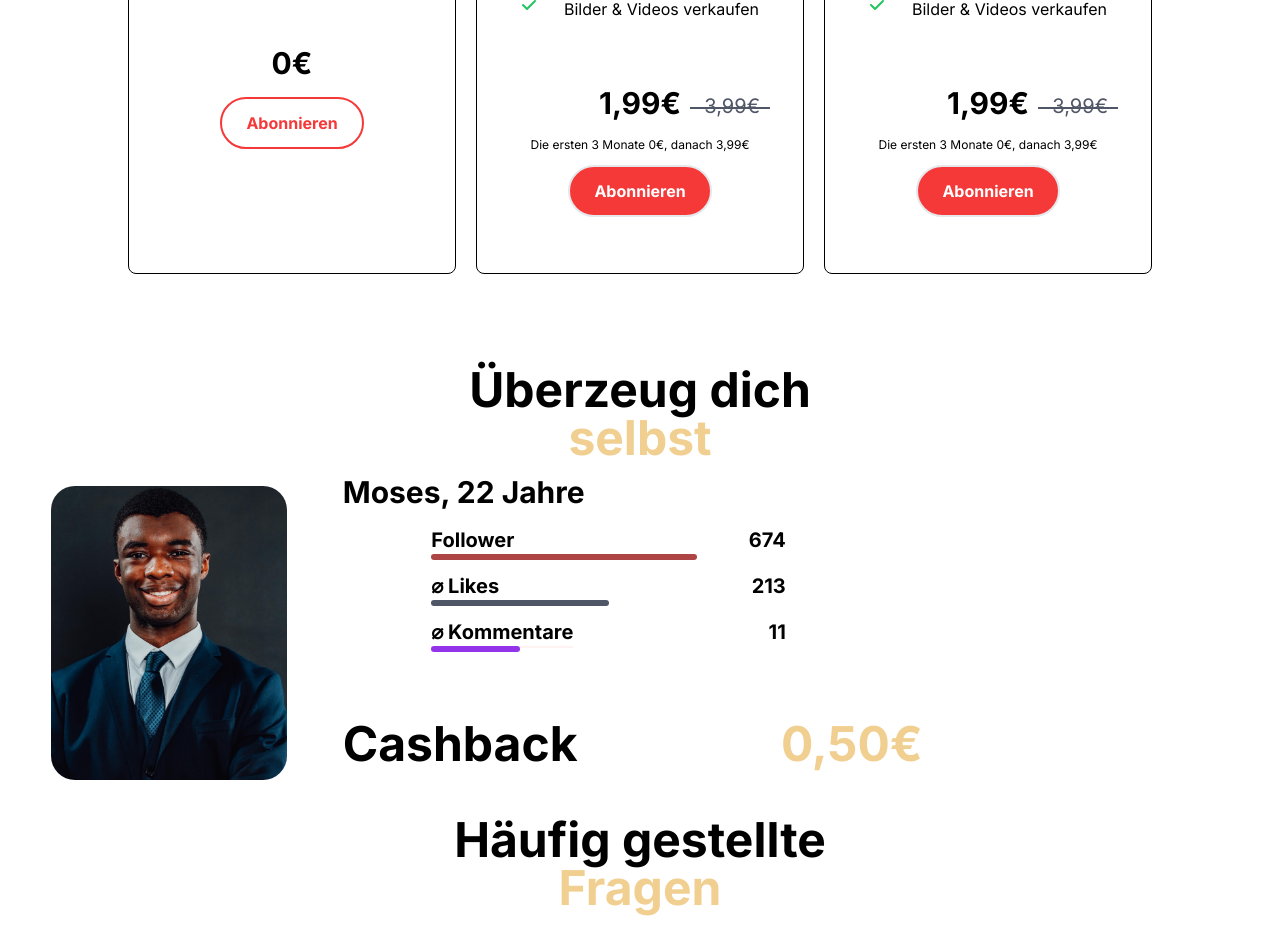
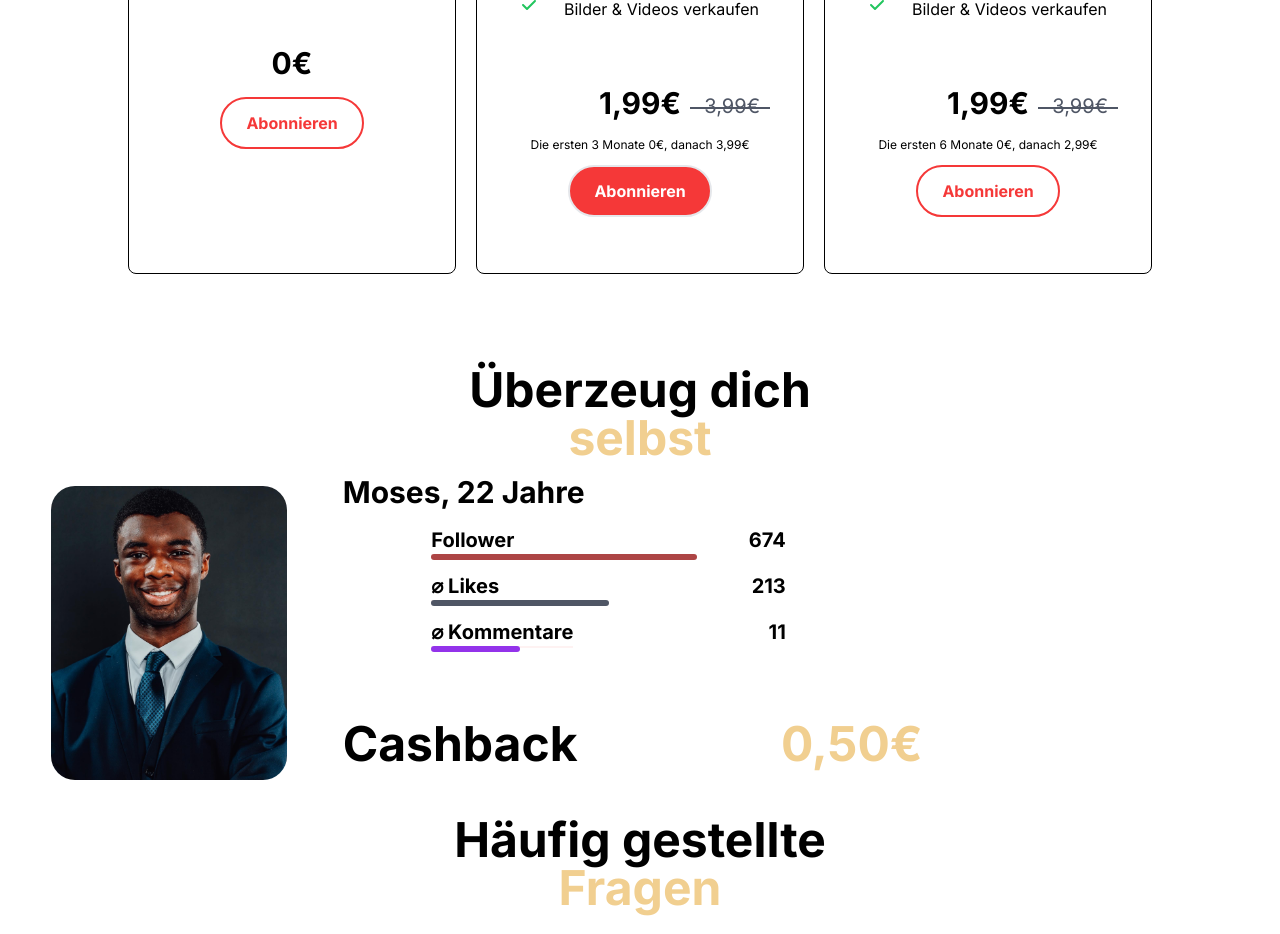
Before and after one commit to uzair-shakeel/tagd, a Next.js app: page / in a window 1280 px wide. Shown: the part 2320-3254 px from the top of the page. Built offline with nearby package versions, Linux system fonts and the light colour scheme.

Commit message:
All donee

```diff
--- a/src/components/Subsciption.js
+++ b/src/components/Subsciption.js
@@ -199,8 +199,8 @@ const Subscription = () => {
             </h3>
             <span className="border-t-2 border-[#4F5665] top-[-30px] h-2  w-20 absolute right-[-130px]"></span>
           </div>
-          <p className="text-xs pb-3">Die ersten 3 Monate 0€, danach 3,99€</p>
-          <button className="py-3 px-6 border-2 font-[700] bg-[#F53838] text-white rounded-full">
+          <p className="text-xs pb-3">Die ersten 6 Monate 0€, danach 2,99€</p>
+          <button className="py-3 px-6 border-2 font-[700] border-[#F53838] text-[#F53838] rounded-full">
             Abonnieren
           </button>
         </div>
```
